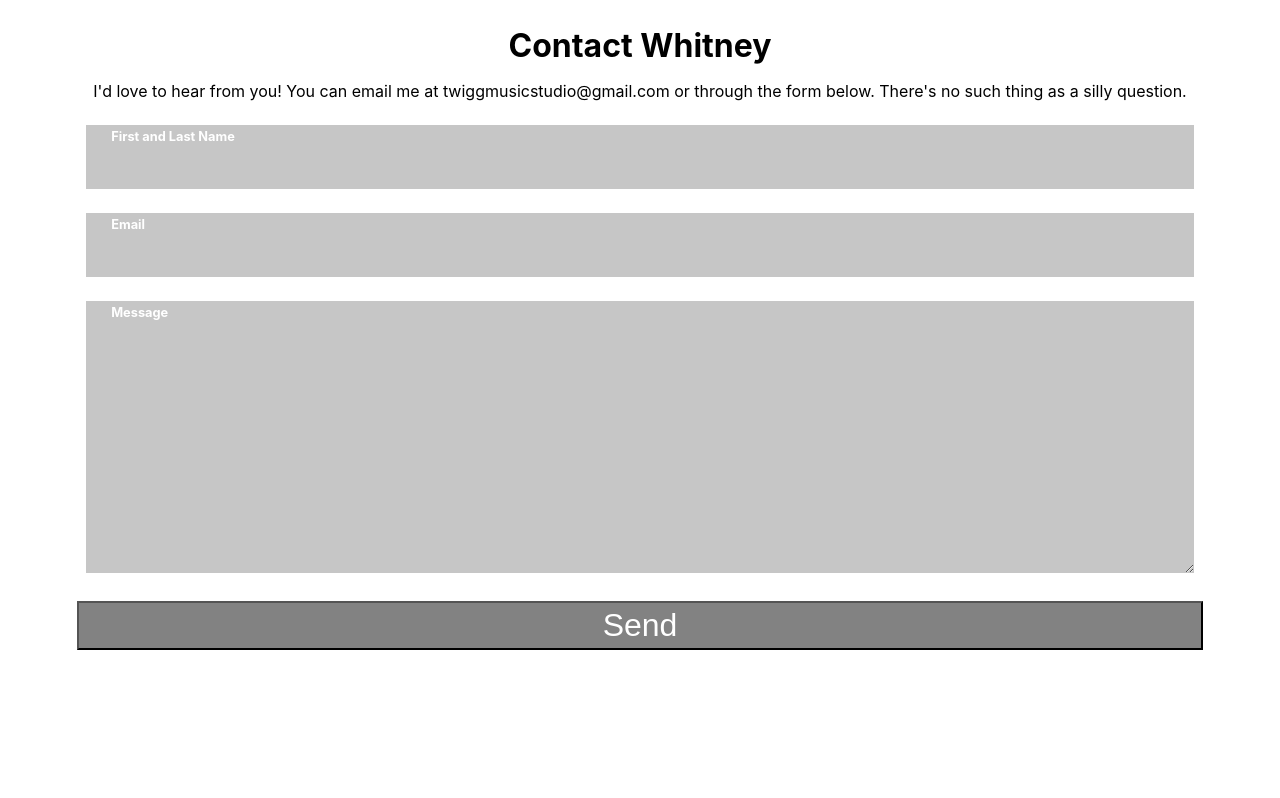
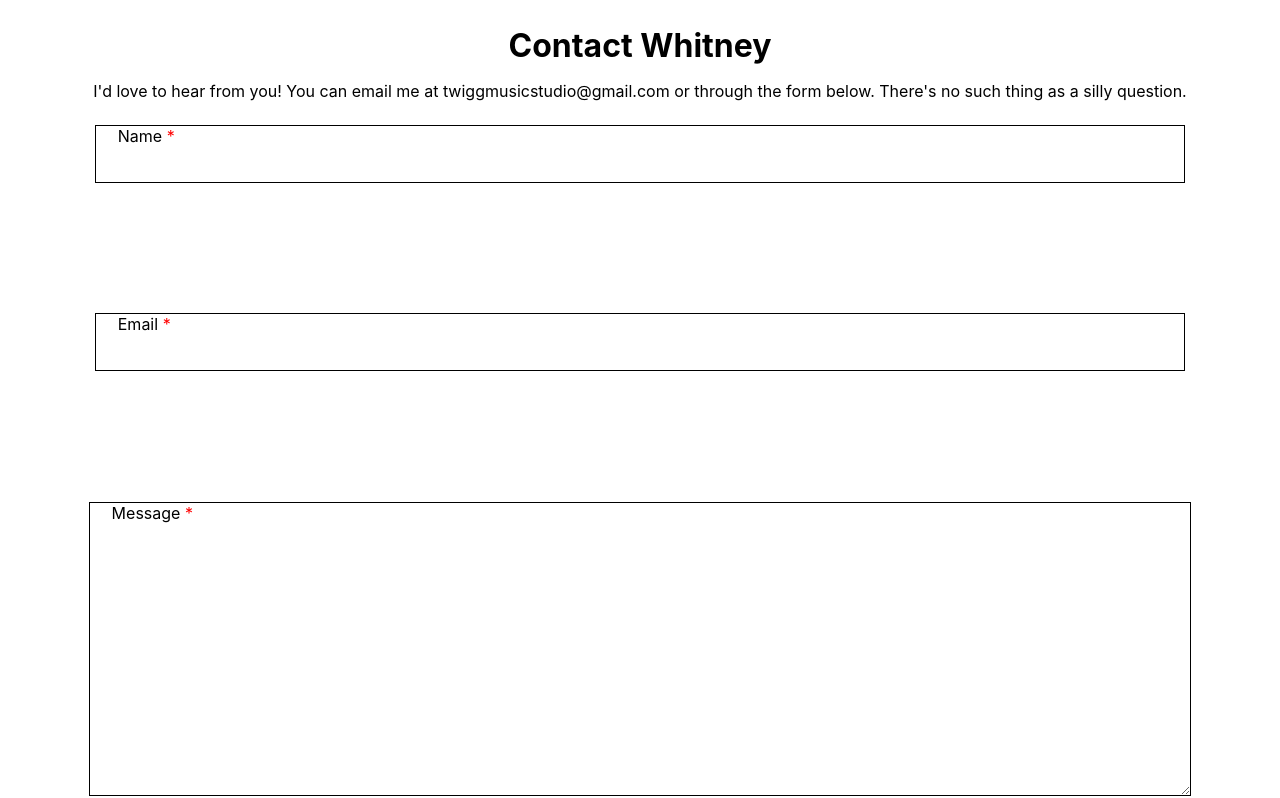
Before and after one commit to Haon1919/tms-frontend, a React (Create React App) app: page /Contact in a window 1280 px wide. Shown: the part 1043-1841 px from the top of the page. Before the commit the page ends 1733 px from the top, so only its background shows below. Built offline with nearby package versions, Linux system fonts and the light colour scheme.

Commit message:
Use the FormInput Component

```diff
--- a/src/pages/Contact.tsx
+++ b/src/pages/Contact.tsx
@@ -1,6 +1,10 @@
 import React, {useState} from 'react'
 import whitneyAbout from '../assets/images/whitneyAbout.jpg';
 import styles from '../styles/Contact.module.scss';
+import textareaStyles from '../styles/ContactTextArea.module.scss';
+import { FormInput } from '../components/FormInput';
+import { InputChangeParameters } from  "../types/FormInputTypes";
+
 
 
 export const Contact : React.FC= () => {
@@ -8,6 +12,8 @@ export const Contact : React.FC= () => {
     const [name, setName] = useState('');
     const [email, setEmail] = useState('');
     const [message, setMessage] = useState('');
+    const [selectedInputKey, setSelectedInputKey] = useState('')
+    //const [contactFail, setContactFail] = useState(false);
     const [contactFormSubmitted, setContactFormSubmitted] = useState(false);
 
     const submitContactForm = (e : React.FormEvent) => {
@@ -16,25 +22,62 @@ export const Contact : React.FC= () => {
         setContactFormSubmitted(true);
     }
 
+    const handleInputChange = (action: InputChangeParameters) => {
+        if(action.type === "UPDATEFORM"){
+            if(action.formDataKey === "name") {
+                setName(action.value);
+            } else if(action.formDataKey === "email") {
+                setEmail(action.value);
+            }else if(action.formDataKey === "message"){
+                setMessage(action.value);
+            }
+        } else if(action.type === "FOCUS"){
+            setSelectedInputKey(action.value);
+        }
+    }
+
     return (
         <section>
             <img className={styles.contact_image} src={whitneyAbout} alt="Whitney Twigg's Photo"/>
             <h1 className={styles.heading}>Contact Whitney</h1>
             <p className={styles.information}>I'd love to hear from you! You can email me at twiggmusicstudio@gmail.com or through the form below. There's no such thing as a silly question.</p>
             <form className={contactFormSubmitted ? styles.contact_form_submitted : styles.contact_form} onSubmit={submitContactForm}>
-                <div className={styles.name_field}>
-                    <label className={styles.contact_labels} htmlFor="name"><b>First and Last Name</b></label>
-                    <input name="name" type="text" required onChange={e => setName(e.target.value)}/>
-                </div>
-                <div className={styles.email_field}>
-                    <label className={styles.contact_labels} htmlFor="email"><b>Email</b></label>
-                    <input name="email" type="text" required onChange={e => setEmail(e.target.value)}/>
-                </div>
-                <div className={styles.message_field}>
-                    <label className={styles.contact_labels} htmlFor="message"><b>Message</b></label>
-                    <textarea name="message" value={message} required onChange={e => setMessage(e.target.value)}/>
-                </div>
-                {message}
+                <FormInput
+                    inputChange={handleInputChange}
+                    inputKey="name"
+                    label="Name"
+                    inputType="text"
+                    currentValue={name}
+                    selectedKey={selectedInputKey}
+                    required={true}
+                    styles={styles}
+                >
+                <input/>
+                </FormInput>
+                <FormInput
+                    inputChange={handleInputChange}
+                    inputKey="email"
+                    label="Email"
+                    inputType="text"
+                    currentValue={email}
+                    selectedKey={selectedInputKey}
+                    required={true}
+                    styles={styles}
+                >
+                <input/>
+                </FormInput>
+                <FormInput
+                    inputChange={handleInputChange}
+                    inputKey="message"
+                    label="Message"
+                    inputType="text"
+                    currentValue={message}
+                    selectedKey={selectedInputKey}
+                    required={true}
+                    styles={textareaStyles}
+                >
+                <textarea/>
+                </FormInput>
                 <input className={styles.send} type="submit" value="Send"/>
             </form>
             <h1 className={styles.submitted_form_text} style={{"display":(contactFormSubmitted ? "block" : "none")}}>Your contact form has been submitted. Whitney will be in contact with you soon.</h1>
--- a/src/styles/Contact.module.scss
+++ b/src/styles/Contact.module.scss
@@ -15,6 +15,7 @@
 .contact_form{
     display: flex;
     flex-direction: column;
+    align-items: center;
 }
 
 .contact_form_submitted{
@@ -26,6 +27,82 @@
     font-size: 1.6vh;
     padding: .5vh 0 0 2vw;
     color: white
+}
+
+form .focused_input {
+    input {
+        margin-bottom: 2%;
+    }
+    label {
+        text-align: center;
+    }
+    height: 9vh;
+}
+
+.input_container{
+    label {
+        &.required_input:after {
+            content:" *";
+            color: red;
+        }
+        text-align: left;
+        margin-left: 2%;
+    }
+    input {
+        background-color: transparent;
+        outline: none;
+        border: none;
+        cursor: pointer;
+        transition: margin-bottom .2s ease-out;
+        text-align: center;
+    }
+    textarea{
+        width: 86vw;
+        border: none;
+        outline: 0;
+        padding: 4vh 0 0 1vh;
+        background-color: #c6c6c6;
+        height: 30vh;
+        font-size: 2vh;
+        color: white;
+    }
+    height: 7vh;
+    transition: color .2s ease-in, height .2s ease-out;
+    display: flex;
+    flex-direction: column;
+    width: 85vw;
+    margin-bottom: 12%;
+    border: 1px solid black;
+    justify-content: space-between;
+}
+
+.message_container{
+    label {
+        &.required_input:after {
+            content:" *";
+            color: red;
+        }
+        text-align: left;
+        margin-left: 2%;
+    }
+    textarea{
+        width: 86vw;
+        border: none;
+        outline: 0;
+        padding: 4vh 0 0 1vh;
+        background-color: #c6c6c6;
+        height: 30vh;
+        font-size: 2vh;
+        color: white;
+    }
+    height: 7vh;
+    transition: color .2s ease-in, height .2s ease-out;
+    display: flex;
+    flex-direction: column;
+    width: 85vw;
+    margin-bottom: 12%;
+    border: 1px solid black;
+    justify-content: space-between;
 }
 
 .name_field{
--- /dev/null
+++ b/src/styles/ContactTextArea.module.scss
@@ -0,0 +1,33 @@
+.input_container{
+    label {
+        &.required_input:after {
+            content:" *";
+            color: red;
+        }
+        text-align: left;
+        margin-left: 2%;
+    }
+    textarea{
+        border: none;
+        outline: 0;
+        padding: 4vh 0 0 1vh;
+        height: 30vh;
+        font-size: 2vh;
+    }
+    transition: color .2s ease-in, height .2s ease-out;
+    display: flex;
+    flex-direction: column;
+    width: 86vw;
+    margin-bottom: 12%;
+    border: 1px solid black;
+    justify-content: space-between;
+}
+
+form .focused_input {
+    input {
+        margin-bottom: 2%;
+    }
+    label {
+        text-align: center;
+    }
+}
```
